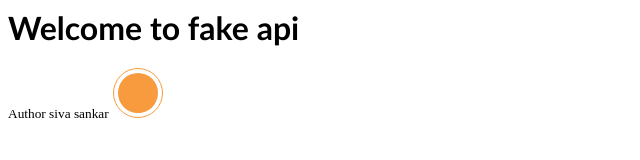
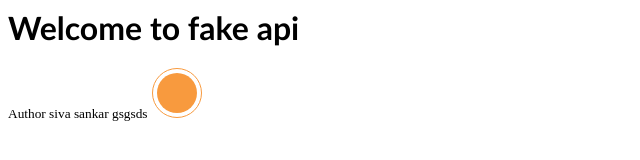
Before and after one commit to sivasankar9/fake-api, a website: page pages/index.html in a window 1280 px wide. Shown: the whole page, without its empty margins (0-640 px from the left). Drawn offline with Linux system fonts and the light colour scheme; files that its build step writes are made by us from their sources.

Commit message:
Update index.html

```diff
--- a/pages/index.html
+++ b/pages/index.html
@@ -1,4 +1,4 @@
 <link rel="stylesheet" href="./style.css">
 <h1>Welcome to fake api</h1>
-<small>Author siva sankar</small>
+<small>Author siva sankar gsgsds</small>
 <img src="../images/test.svg" />
```
